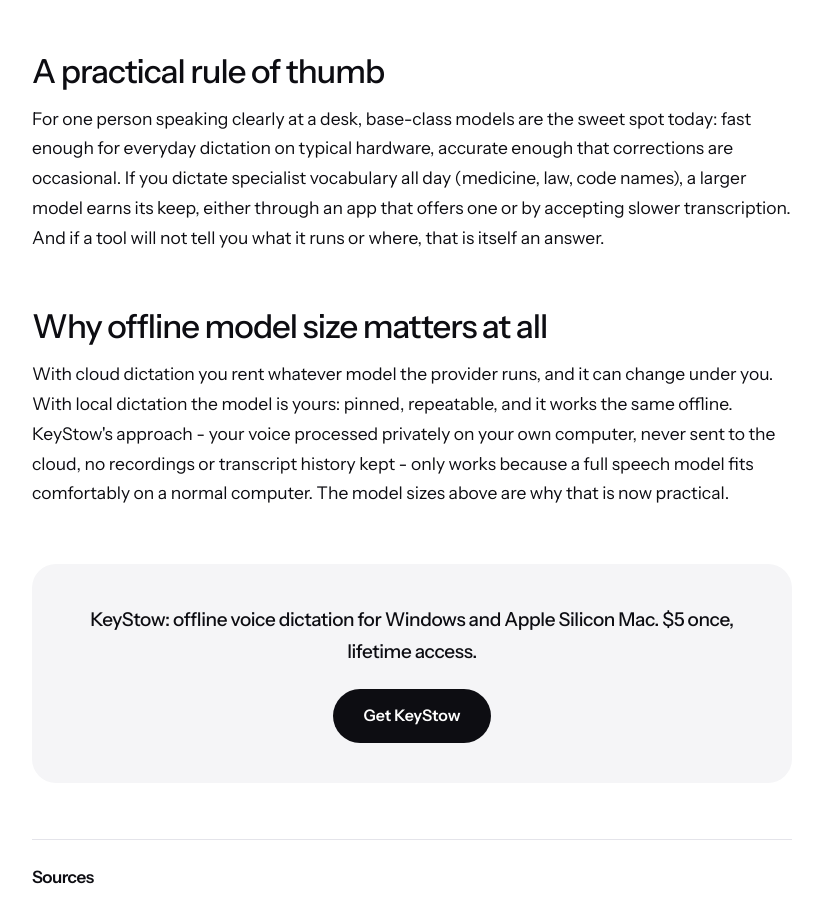
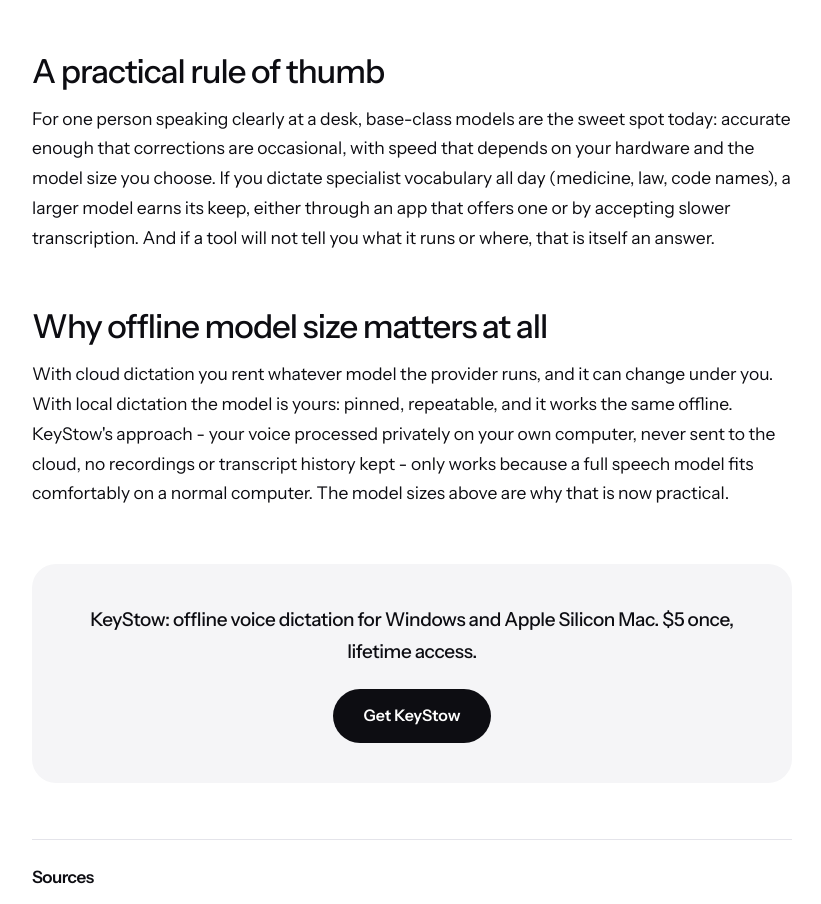
Before and after one commit to hullashoo6/keystow, a plain HTML site: page docs/blog/whisper-model-sizes/index.html in a window 1280 px wide. Shown: the part 1505-2409 px from the top of the page, without its empty margins (228-1049 px from the left). Drawn offline with Linux system fonts and the light colour scheme.

Commit message:
Blog: qualify model-size speed wording by hardware and model dependence

```diff
--- a/docs/blog/whisper-model-sizes/index.html
+++ b/docs/blog/whisper-model-sizes/index.html
@@ -50,7 +50,7 @@
 <p>Apps make different choices:</p>
 <ul><li><strong>KeyStow</strong> bundles the base model by default (the faster-whisper build) and lets you switch between tiny, base, small, medium, large-v3 and turbo in its settings; sizes beyond the bundled base download once. Base is the deliberate default: quick on ordinary hardware, accurate for hold-to-talk dictation, and small enough to bundle for offline use. $5 once, Windows and Apple Silicon Mac, MIT.</li><li><strong>Superwhisper</strong> offers a choice of models across its tiers, including larger ones for paying users (Pro from $8.49 per month).</li><li><strong>Handy</strong> (free, open source) runs local models with options documented in its repository.</li><li><strong>Wispr Flow</strong> transcribes in the cloud (per its privacy page), so its model size is their problem, not yours; the trade is that your audio leaves your machine and you need internet.</li></ul>
 <h2>A practical rule of thumb</h2>
-<p>For one person speaking clearly at a desk, base-class models are the sweet spot today: fast enough for everyday dictation on typical hardware, accurate enough that corrections are occasional. If you dictate specialist vocabulary all day (medicine, law, code names), a larger model earns its keep, either through an app that offers one or by accepting slower transcription. And if a tool will not tell you what it runs or where, that is itself an answer.</p>
+<p>For one person speaking clearly at a desk, base-class models are the sweet spot today: accurate enough that corrections are occasional, with speed that depends on your hardware and the model size you choose. If you dictate specialist vocabulary all day (medicine, law, code names), a larger model earns its keep, either through an app that offers one or by accepting slower transcription. And if a tool will not tell you what it runs or where, that is itself an answer.</p>
 <h2>Why offline model size matters at all</h2>
 <p>With cloud dictation you rent whatever model the provider runs, and it can change under you. With local dictation the model is yours: pinned, repeatable, and it works the same offline. KeyStow&#x27;s approach - your voice processed privately on your own computer, never sent to the cloud, no recordings or transcript history kept - only works because a full speech model fits comfortably on a normal computer. The model sizes above are why that is now practical.</p>
 
```
